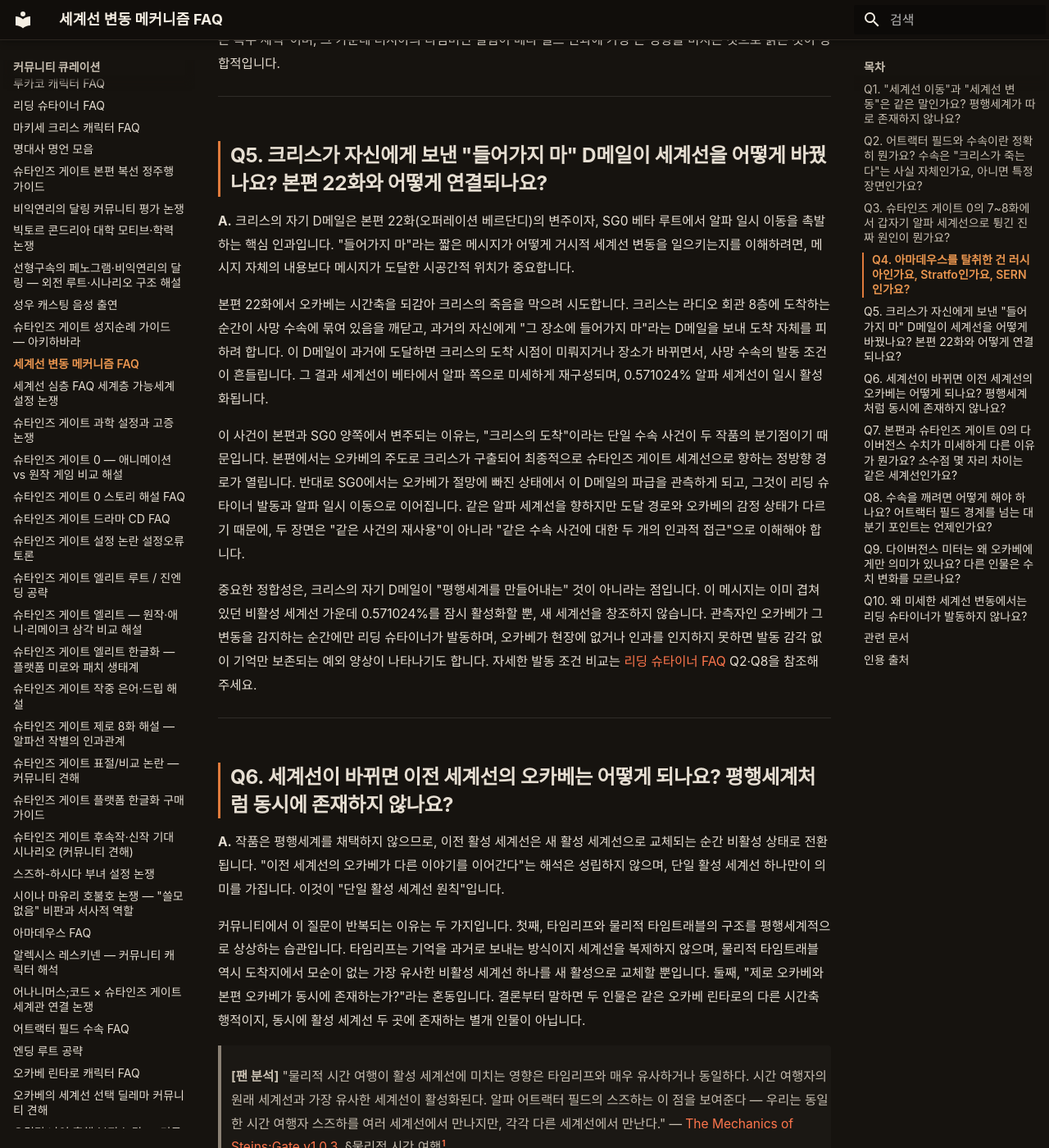
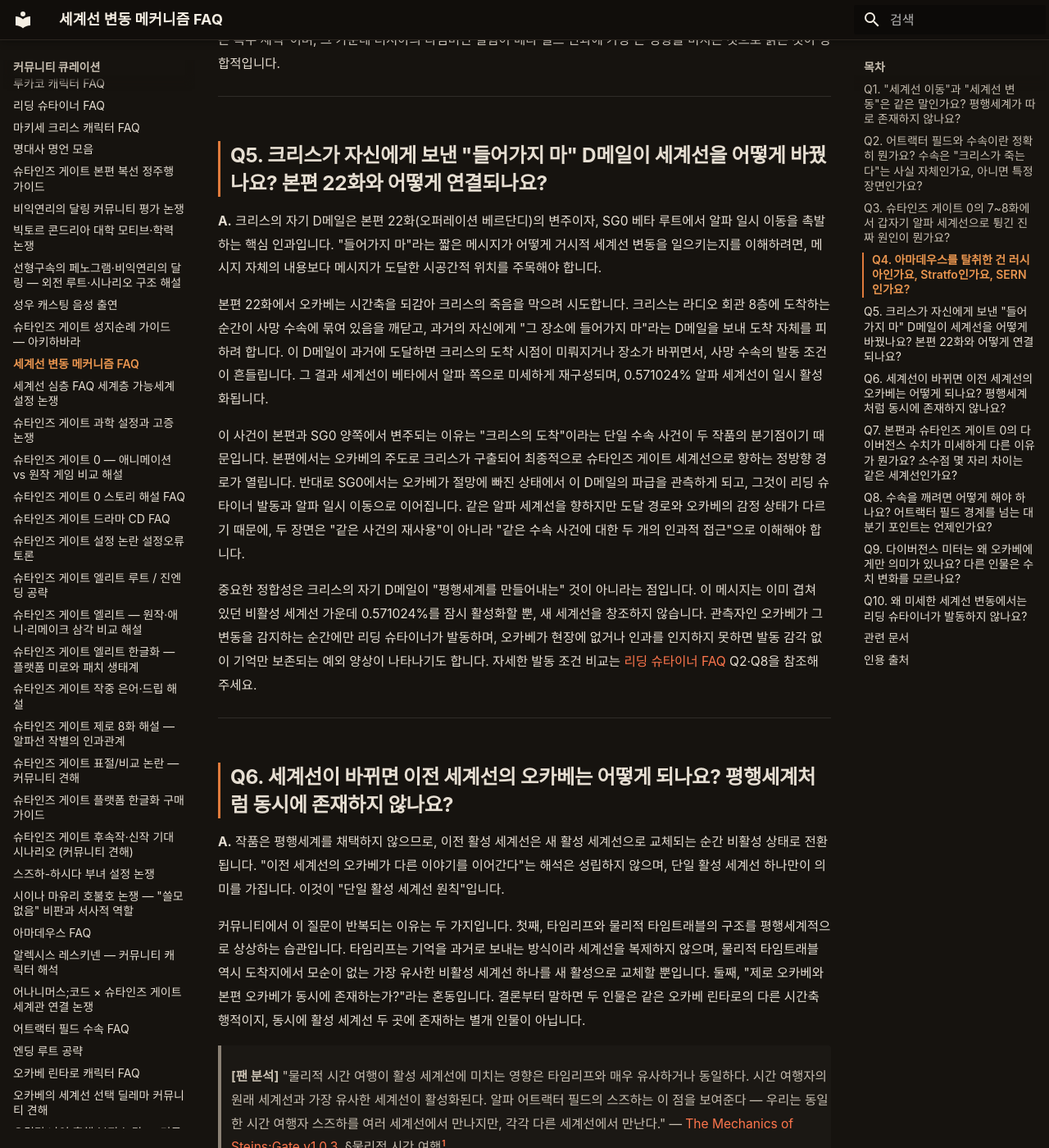
Before and after one commit to sgwiki/sgwiki.github.io, an MkDocs documentation site: the page built from wiki/커뮤니티-큐레이션/세계선-변동-메커니즘-FAQ.md, in a window 1280 px wide and 1400 px high, scrolled down 3248 px. Shown: the whole window at 82% size. Built offline with MkDocs 1.6.1 and Material for MkDocs 9.7.7, drawn with Linux system fonts in a browser that asks for light colours; some web fonts are replaced; some of the changed text lies outside the part shown.

Commit message:
chore(wiki): 세계선-변동-메커니즘-FAQ 정비 — 번역투·구어체 12곳 문어체 교정(까닭도·순서대로 풀어 보겠습니다·주목해야 합니다·방식이라·반복적으로 제기되는데·그 의미를 알아채지 못합니다 등)
Co-Authored-By: Claude Opus 4.6 <noreply@anthropic.com>

```diff
--- a/wiki/커뮤니티-큐레이션/세계선-변동-메커니즘-FAQ.md
+++ b/wiki/커뮤니티-큐레이션/세계선-변동-메커니즘-FAQ.md
@@ -67,13 +67,13 @@ SG0 8화의 알파 일시 이동은 인과 기록상 "크리스의 구원 요청
 
 ## Q5. 크리스가 자신에게 보낸 "들어가지 마" D메일이 세계선을 어떻게 바꿨나요? 본편 22화와 어떻게 연결되나요?
 
-**A.** 크리스의 자기 D메일은 본편 22화(오퍼레이션 베르단디)의 변주이자, SG0 베타 루트에서 알파 일시 이동을 촉발하는 핵심 인과입니다. "들어가지 마"라는 짧은 메시지가 어떻게 거시적 세계선 변동을 일으키는지를 이해하려면, 메시지 자체의 내용보다 메시지가 도달한 시공간적 위치가 중요합니다.
+**A.** 크리스의 자기 D메일은 본편 22화(오퍼레이션 베르단디)의 변주이자, SG0 베타 루트에서 알파 일시 이동을 촉발하는 핵심 인과입니다. "들어가지 마"라는 짧은 메시지가 어떻게 거시적 세계선 변동을 일으키는지를 이해하려면, 메시지 자체의 내용보다 메시지가 도달한 시공간적 위치를 주목해야 합니다.
 
 본편 22화에서 오카베는 시간축을 되감아 크리스의 죽음을 막으려 시도합니다. 크리스는 라디오 회관 8층에 도착하는 순간이 사망 수속에 묶여 있음을 깨닫고, 과거의 자신에게 "그 장소에 들어가지 마"라는 D메일을 보내 도착 자체를 피하려 합니다. 이 D메일이 과거에 도달하면 크리스의 도착 시점이 미뤄지거나 장소가 바뀌면서, 사망 수속의 발동 조건이 흔들립니다. 그 결과 세계선이 베타에서 알파 쪽으로 미세하게 재구성되며, 0.571024% 알파 세계선이 일시 활성화됩니다.
 
-이 사건이 본편과 SG0 양쪽에서 변주되는 이유는, "크리스의 도착"이라는 단일 수속 사건이 두 작품의 분기점이기 때문입니다. 본편에서는 오카베의 주도로 크리스가 구출되어 최종적으로 슈타인즈 게이트 세계선으로 향하는 정방향 경로가 열립니다. 반대로 SG0에서는 오카베가 절망에 빠진 상태에서 이 D메일의 파급을 관측하게 되고, 그것이 리딩 슈타이너 발동과 알파 일시 이동으로 이어집니다. 같은 알파 세계선을 향하지만 도달 경로와 오카베의 감정 상태가 다르기 때문에, 두 장면은 "같은 사건의 재사용"이 아니라 "같은 수속 사건에 대한 두 개의 인과적 접근"으로 이해해야 합니다.
+이 사건이 본편과 SG0 양쪽에서 변주되는 이유는 "크리스의 도착"이라는 단일 수속 사건이 두 작품의 분기점이기 때문입니다. 본편에서는 오카베의 주도로 크리스가 구출되어 최종적으로 슈타인즈 게이트 세계선으로 향하는 정방향 경로가 열립니다. 반대로 SG0에서는 오카베가 절망에 빠진 상태에서 이 D메일의 파급을 관측하게 되고, 그것이 리딩 슈타이너 발동과 알파 일시 이동으로 이어집니다. 같은 알파 세계선을 향하지만 도달 경로와 오카베의 감정 상태가 다르기 때문에, 두 장면은 "같은 사건의 재사용"이 아니라 "같은 수속 사건에 대한 두 개의 인과적 접근"으로 이해해야 합니다.
 
-중요한 정합성은, 크리스의 자기 D메일이 "평행세계를 만들어내는" 것이 아니라는 점입니다. 이 메시지는 이미 겹쳐 있던 비활성 세계선 가운데 0.571024%를 잠시 활성화할 뿐, 새 세계선을 창조하지 않습니다. 관측자인 오카베가 그 변동을 감지하는 순간에만 리딩 슈타이너가 발동하며, 오카베가 현장에 없거나 인과를 인지하지 못하면 발동 감각 없이 기억만 보존되는 예외 양상이 나타나기도 합니다. 자세한 발동 조건 비교는 [리딩 슈타이너 FAQ](./리딩-슈타이너-FAQ.md) Q2·Q8을 참조해 주세요.
+중요한 정합성은 크리스의 자기 D메일이 "평행세계를 만들어내는" 것이 아니라는 점입니다. 이 메시지는 이미 겹쳐 있던 비활성 세계선 가운데 0.571024%를 잠시 활성화할 뿐, 새 세계선을 창조하지 않습니다. 관측자인 오카베가 그 변동을 감지하는 순간에만 리딩 슈타이너가 발동하며, 오카베가 현장에 없거나 인과를 인지하지 못하면 발동 감각 없이 기억만 보존되는 예외 양상이 나타나기도 합니다. 자세한 발동 조건 비교는 [리딩 슈타이너 FAQ](./리딩-슈타이너-FAQ.md) Q2·Q8을 참조해 주세요.
 
 ---
 
@@ -81,7 +81,7 @@ SG0 8화의 알파 일시 이동은 인과 기록상 "크리스의 구원 요청
 
 **A.** 작품은 평행세계를 채택하지 않으므로, 이전 활성 세계선은 새 활성 세계선으로 교체되는 순간 비활성 상태로 전환됩니다. "이전 세계선의 오카베가 다른 이야기를 이어간다"는 해석은 성립하지 않으며, 단일 활성 세계선 하나만이 의미를 가집니다. 이것이 "단일 활성 세계선 원칙"입니다.
 
-커뮤니티에서 이 질문이 반복되는 이유는 두 가지입니다. 첫째, 타임리프와 물리적 타임트래블의 구조를 평행세계적으로 상상하는 습관입니다. 타임리프는 기억을 과거로 보내는 방식이지 세계선을 복제하지 않으며, 물리적 타임트래블 역시 도착지에서 모순이 없는 가장 유사한 비활성 세계선 하나를 새 활성으로 교체할 뿐입니다. 둘째, "제로 오카베와 본편 오카베가 동시에 존재하는가?"라는 혼동입니다. 결론부터 말하면 두 인물은 같은 오카베 린타로의 다른 시간축 행적이지, 동시에 활성 세계선 두 곳에 존재하는 별개 인물이 아닙니다.
+커뮤니티에서 이 질문이 반복되는 이유는 두 가지입니다. 첫째, 타임리프와 물리적 타임트래블의 구조를 평행세계적으로 상상하는 습관입니다. 타임리프는 기억을 과거로 보내는 방식이라 세계선을 복제하지 않으며, 물리적 타임트래블 역시 도착지에서 모순이 없는 가장 유사한 비활성 세계선 하나를 새 활성으로 교체할 뿐입니다. 둘째, "제로 오카베와 본편 오카베가 동시에 존재하는가?"라는 혼동입니다. 결론부터 말하면 두 인물은 같은 오카베 린타로의 다른 시간축 행적이지, 동시에 활성 세계선 두 곳에 존재하는 별개 인물이 아닙니다.
 
 > **[팬 분석]** "물리적 시간 여행이 활성 세계선에 미치는 영향은 타임리프와 매우 유사하거나 동일하다. 시간 여행자의 원래 세계선과 가장 유사한 세계선이 활성화된다. 알파 어트랙터 필드의 스즈하는 이 점을 보여준다 — 우리는 동일한 시간 여행자 스즈하를 여러 세계선에서 만나지만, 각각 다른 세계선에서 만난다." — [The Mechanics of Steins;Gate v1.0.3](../근거자료/비공식/mechanics-of-steins-gate/ch2.md), §물리적 시간 여행[^1]
 
@@ -139,7 +139,7 @@ SG0 8화의 알파 일시 이동은 인과 기록상 "크리스의 구원 요청
 
 이 공식 답변은 "발동은 무조건 일어나는 것이 아니라 조건이 있다"는 점, 그리고 발동 조건이 D메일 전송·세계선 재구성과 결부되어 있다는 점을 명시합니다. 타임머신 사용 시 발동하지 않는 이유는 타임머신이 세계선을 재구성하는 구조가 아니라 물리적으로 대상을 과거로 보내는 구조이기 때문이며, 이는 타임리프와 같은 원리입니다. 자세한 발동 조건·예외 케이스·SG0 비정상 발동 비교는 [리딩 슈타이너 FAQ](./리딩-슈타이너-FAQ.md) Q2·Q3·Q8을 참조해 주세요.
 
-한 가지 추가로 짚어야 할 점은 "미세 변동은 어디서 발생하는가"입니다. 커뮤니티에서 "타임머신을 타는 순간 세계선이 아주 조금 바뀌면 무한 루프 오류 아닌가?"라는 질문이 반복됩니다. 이는 "타임머신 탑승 자체가 미세 변동을 일으킬 수 있다"는 관측에 기인하며, 실제로 물리적 시간 여행은 활성 세계선에 미세한 변동을 수반할 수 있습니다. 다만 이 변동은 단일 활성 세계선 원칙 안에서 "가장 유사한 비활성 세계선이 새 활성으로 교체되는" 방식으로 처리되므로 무한 루프에 빠지지 않습니다. 미세 변동의 누적이 어트랙터 필드 경계 이동으로 이어지는 임계 조건은 공식적으로 정량화되어 있지 않으며, [물리적 타임트래블의 미세 세계선 변동](../lore/물리적-타임트래블의-미세-세계선-변동.md)에서 별도로 다룹니다.
+한 가지 추가로 짚어야 할 점은 "미세 변동은 어디서 발생하는가"라는 문제입니다. 커뮤니티에서 "타임머신을 타는 순간 세계선이 아주 조금 바뀌면 무한 루프 오류 아닌가?"라는 질문이 반복됩니다. 이는 "타임머신 탑승 자체가 미세 변동을 일으킬 수 있다"는 관측에 기인하며, 실제로 물리적 시간 여행은 활성 세계선에 미세한 변동을 수반할 수 있습니다. 다만 이 변동은 단일 활성 세계선 원칙 안에서 "가장 유사한 비활성 세계선이 새 활성으로 교체되는" 방식으로 처리되므로 무한 루프에 빠지지 않습니다. 미세 변동의 누적이 어트랙터 필드 경계 이동으로 이어지는 임계 조건은 공식적으로 정량화되어 있지 않으며, [물리적 타임트래블의 미세 세계선 변동](../lore/물리적-타임트래블의-미세-세계선-변동.md)에서 별도로 다룹니다.
 
 ---
 
```
Also changed, not shown: other parts of wiki/커뮤니티-큐레이션/세계선-변동-메커니즘-FAQ.md (+7 -7 lines).
